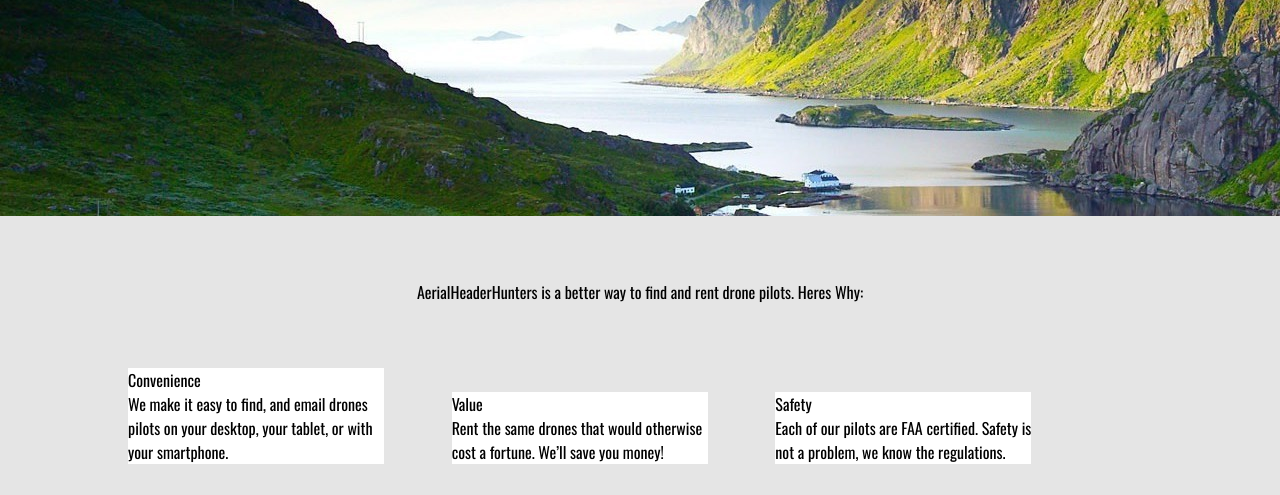
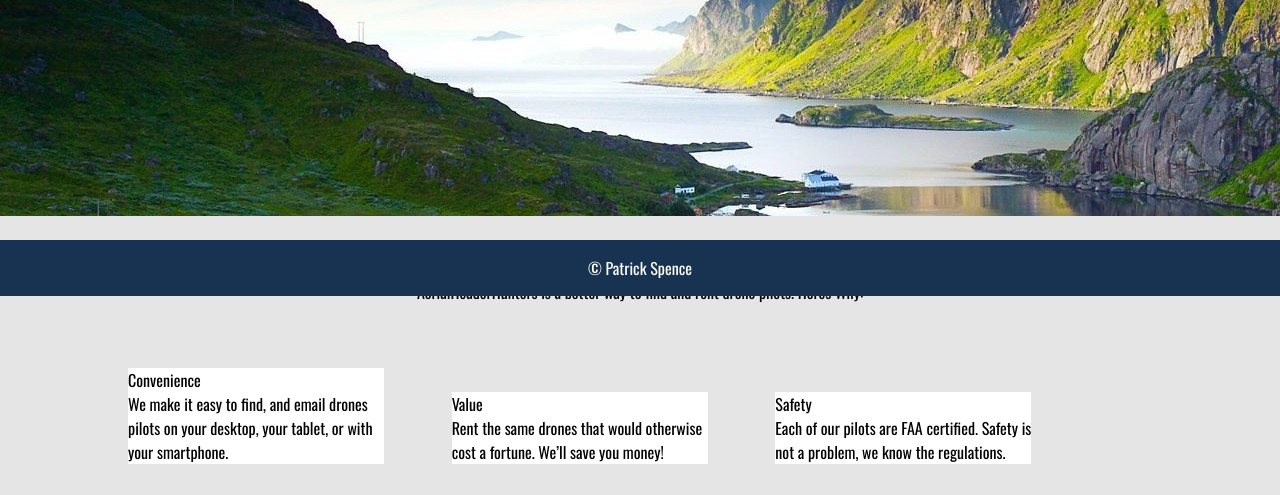
Before and after one commit to imPatSpence/webdev, a PHP site: page / in a window 1280 px wide. Shown: the part 504-999 px from the top of the page. Run offline with PHP 8.4, Linux system fonts and the light colour scheme; the visitor is signed in with stand-in values (Sample User, id 1).

Commit message:
added footer to index

```diff
--- a/index.php
+++ b/index.php
@@ -55,6 +55,12 @@
 
 	</div>
 
+	<div class="footer">
+		<div id="rectangleFooter">
+			<?php require_once 'footer.php'; ?>
+		</div>
+	</div>
+
 </div>
 
 
```
